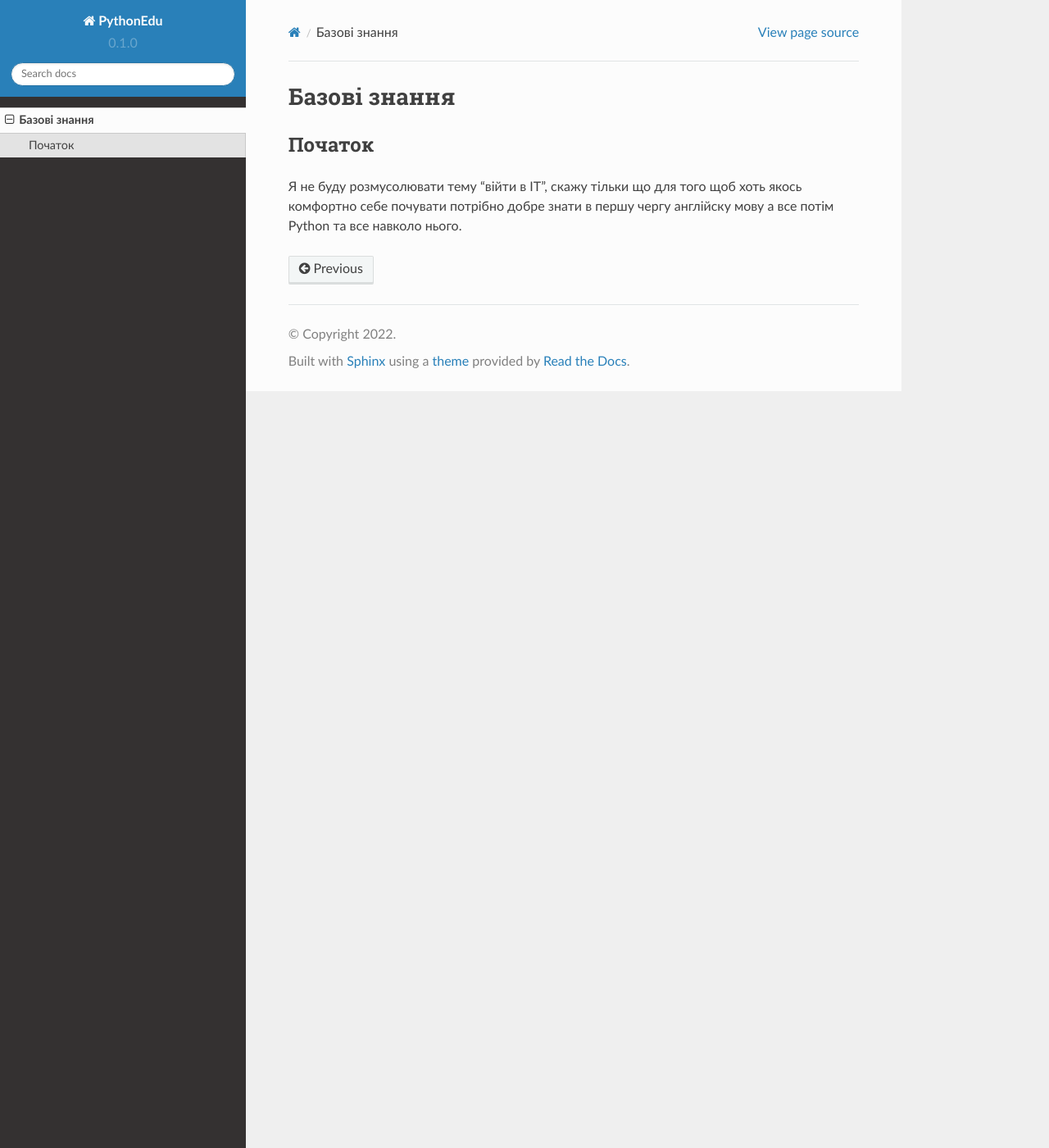
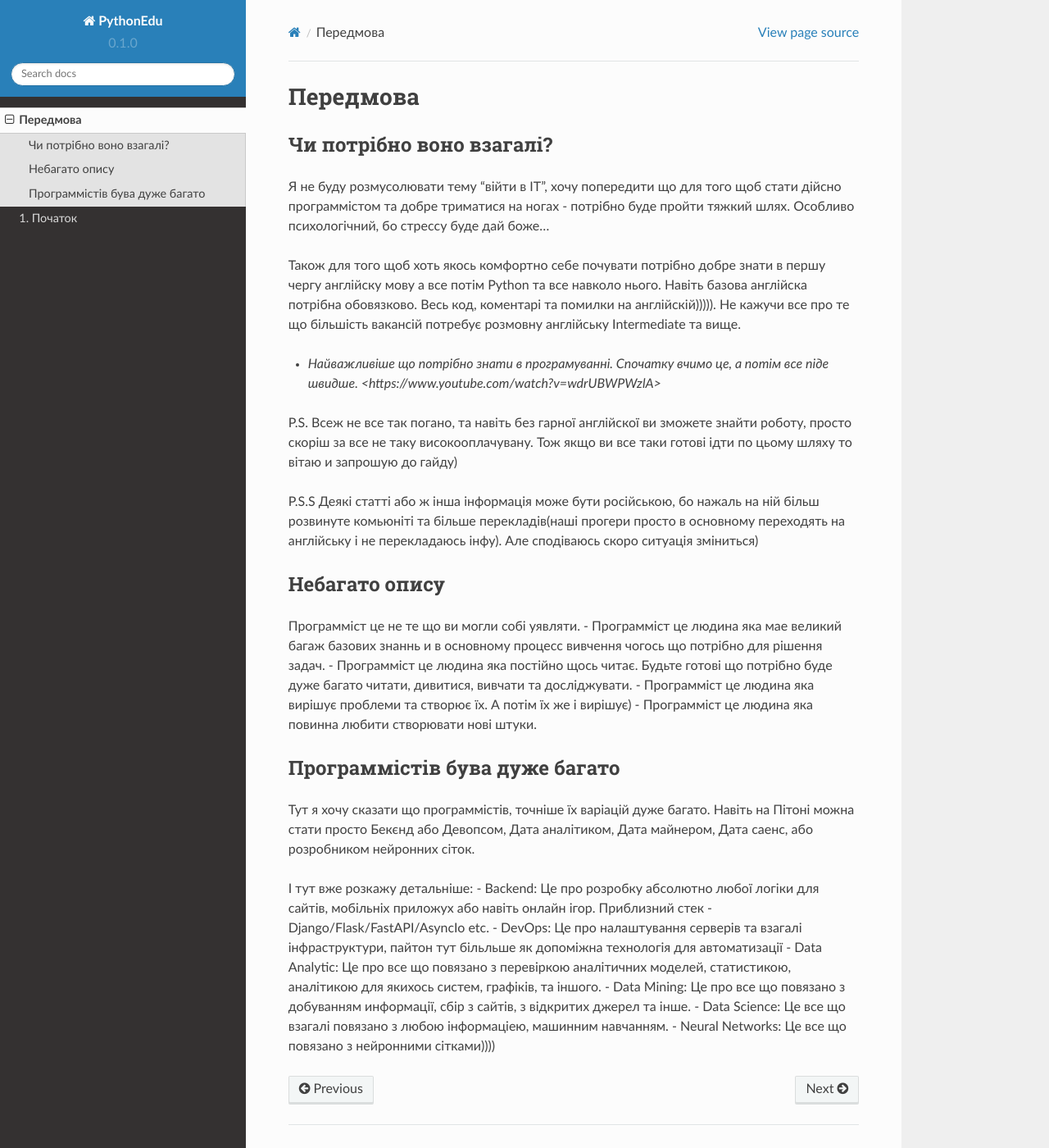
Before and after one commit to aleksei140888/pyedu, a Sphinx documentation site: the page built from docs/source/base_learn.rst, in a window 1280 px wide and 1400 px high. Shown: the whole window at 82% size. Built offline with Sphinx 7.4.7 and the Read the Docs theme 2.0.0, drawn with Linux system fonts in a browser that asks for light colours.

Commit message:
add prologue and 1st part

```diff
--- a/docs/source/base_learn.rst
+++ b/docs/source/base_learn.rst
@@ -1,8 +1,44 @@
-Базові знання
+Передмова
 ===================================
 
-Початок
---------
+Чи потрібно воно взагалі?
+-------------------------
 
-Я не буду розмусолювати тему "війти в IT", скажу тільки що для того щоб хоть якось комфортно себе почувати потрібно
+Я не буду розмусолювати тему "війти в IT", хочу попередити що для того щоб стати дійсно программістом та добре триматися на ногах - потрібно буде пройти тяжкий шлях.
+Особливо психологічний, бо стрессу буде дай боже...
+
+
+Також для того щоб хоть якось комфортно себе почувати потрібно
 добре знати в першу чергу англійску мову а все потім Python та все навколо нього.
+Навіть базова англійска потрібна обовязково. Весь код, коментарі та помилки на англійскій))))).
+Не кажучи все про те що більшість вакансій потребує розмовну англійську Intermediate та вище.
+
+- `Найважливіше що потрібно знати в програмуванні. Спочатку вчимо це, а потім все піде швидше. <https://www.youtube.com/watch?v=wdrUBWPWzlA>`
+
+P.S. Всеж не все так погано, та навіть без гарної англійскої ви зможете знайти роботу, просто скоріш за все не таку високооплачувану.
+Тож якщо ви все таки готові ідти по цьому шляху то вітаю и запрошую до гайду)
+
+P.S.S Деякі статті або ж інша інформація може бути російською, бо нажаль на ній більш розвинуте комьюніті та більше перекладів(наші прогери просто в основному переходять на англійську і не перекладаюсь інфу).
+Але сподіваюсь скоро ситуація зміниться)
+
+Небагато опису
+--------------
+
+Программіст це не те що ви могли собі уявляти.
+- Программіст це людина яка мае великий багаж базових знаннь и в основному процесс вивчення чогось що потрібно для рішення задач.
+- Программіст це людина яка постійно щось читає. Будьте готові що потрібно буде дуже багато читати, дивитися, вивчати та досліджувати.
+- Программіст це людина яка вирішує проблеми та створює їх. А потім їх же і вирішує)
+- Программіст це людина яка повинна любити створювати нові штуки.
+
+Программістів бува дуже багато
+------------------------------
+
+Тут я хочу сказати що программістів, точніше їх варіацій дуже багато. Навіть на Пітоні можна стати просто Бекєнд або Девопсом, Дата аналітиком, Дата майнером, Дата саенс, або розробником нейронних сіток.
+
+І тут вже розкажу детальніше:
+- Backend: Це про розробку абсолютно любої логіки для сайтів, мобільніх приложух або навіть онлайн ігор. Приблизний стек - Django/Flask/FastAPI/AsyncIo etc.
+- DevOps: Це про налаштування серверів та взагалі інфраструктури, пайтон тут більльше як допоміжна технологія для автоматизації
+- Data Analytic: Це про все що повязано з перевіркою аналітичних моделей, статистикою, аналітикою для якихось систем, графіків, та іншого.
+- Data Mining: Це про все що повязано з добуванням информації, сбір з сайтів, з відкритих джерел та інше.
+- Data Science: Це все що взагалі повязано з любою інформаціею, машинним навчанням.
+- Neural Networks: Це все що повязано з нейронними сітками))))
--- a/docs/source/index.rst
+++ b/docs/source/index.rst
@@ -17,3 +17,4 @@ Contents
 .. toctree::
 
    base_learn
+   1_part
```
Also changed, not shown: other parts of docs/source/index.rst (+2 -2 lines), docs/source/1_part.rst (added, +14 -0 lines).
